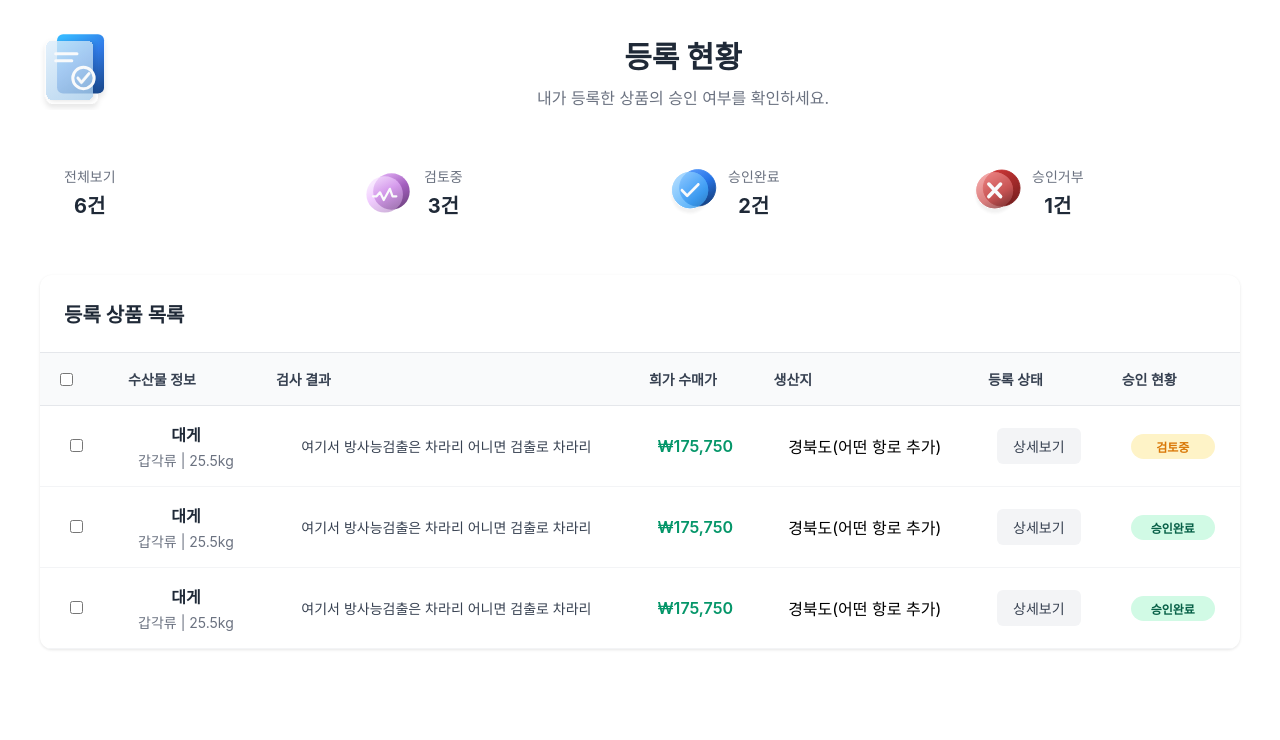
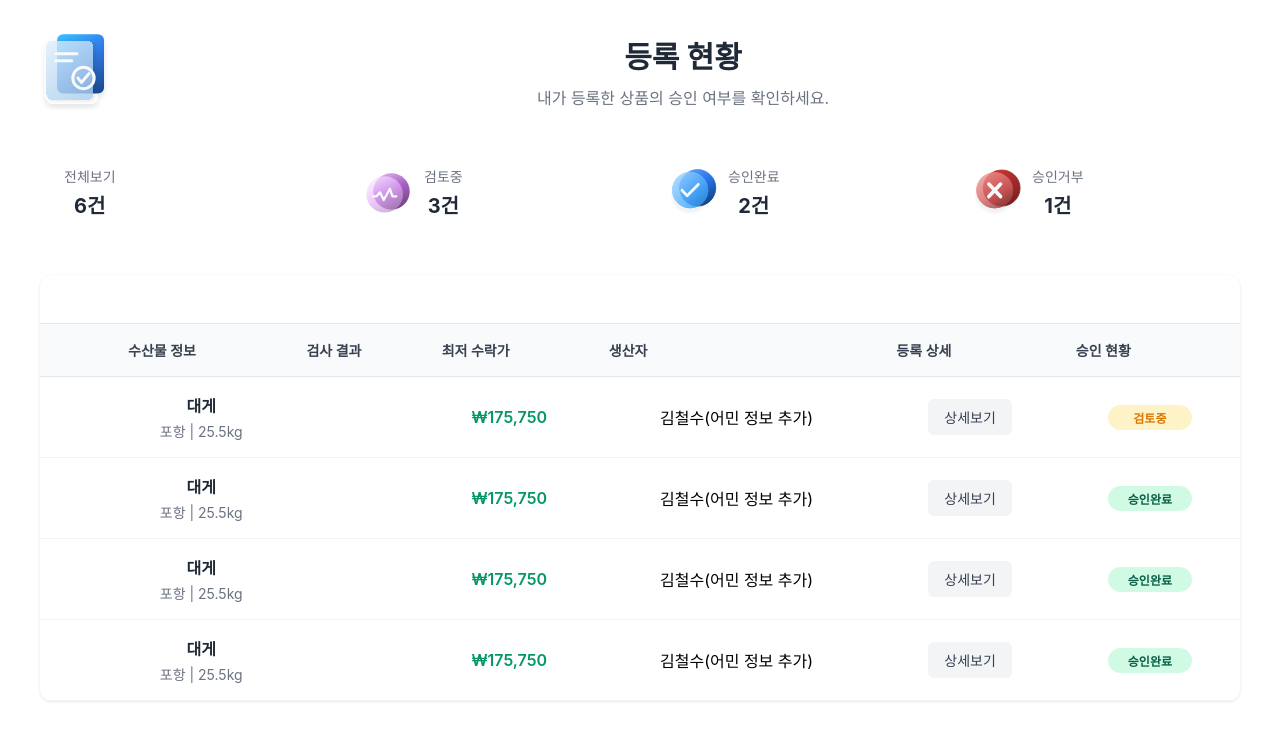
Before and after one commit to LikeLionHGU/TaxiDriver_Front, a React (Create React App) app: page /producermain in a window 1280 px wide. Shown: the top 740 px of the page. Built offline with nearby package versions, Linux system fonts and the light colour scheme; no server answers.

Commit message:
style: 어민 메인페이지 테이블 내용 수정

```diff
--- a/src/components/product-table.js
+++ b/src/components/product-table.js
@@ -25,11 +25,11 @@ export default function ProductTable({ products, onStatusChange }) {
     return <span className={`${styles.statusBadge} ${config.className}`}>{config.label}</span>
   }
 
-  const handleSelectProduct = (productId) => {
-    setSelectedProducts((prev) =>
-      prev.includes(productId) ? prev.filter((id) => id !== productId) : [...prev, productId],
-    )
-  }
+  // const handleSelectProduct = (productId) => {
+  //   setSelectedProducts((prev) =>
+  //     prev.includes(productId) ? prev.filter((id) => id !== productId) : [...prev, productId],
+  //   )
+  // }
 
   const handleBulkApprove = async () => {
     for (const productId of selectedProducts) {
@@ -41,7 +41,7 @@ export default function ProductTable({ products, onStatusChange }) {
   return (
     <div className={styles.container}>
       <div className={styles.tableHeader}>
-        <h2 className={styles.tableTitle}>등록 상품 목록</h2>
+
         {selectedProducts.length > 0 && (
           <button className={styles.bulkActionBtn} onClick={handleBulkApprove}>
             선택한 {selectedProducts.length}개 승인
@@ -54,22 +54,12 @@ export default function ProductTable({ products, onStatusChange }) {
           <thead>
             <tr>
               <th>
-                <input
-                  type="checkbox"
-                  onChange={(e) => {
-                    if (e.target.checked) {
-                      setSelectedProducts(products.map((p) => p.id))
-                    } else {
-                      setSelectedProducts([])
-                    }
-                  }}
-                />
               </th>
               <th>수산물 정보</th>
               <th>검사 결과</th>
-              <th>희가 수매가</th>
-              <th>생산지</th>
-              <th>등록 상태</th>
+              <th>최저 수락가</th>
+              <th>생산자</th>
+              <th>등록 상세</th>
               <th>승인 현황</th>
             </tr>
           </thead>
@@ -77,11 +67,6 @@ export default function ProductTable({ products, onStatusChange }) {
             {products.map((product) => (
               <tr key={product.id} className={styles.tableRow}>
                 <td>
-                  <input
-                    type="checkbox"
-                    checked={selectedProducts.includes(product.id)}
-                    onChange={() => handleSelectProduct(product.id)}
-                  />
                 </td>
                 <td>
                   <div className={styles.productInfo}>
--- a/src/components/registration-status.js
+++ b/src/components/registration-status.js
@@ -15,31 +15,41 @@ const MOCK = {
     {
       id: 1,
       name: "대게",
-      category: "갑각류",
+      category: "포항",
       weight: "25.5kg",
-      testResult: "여기서 방사능검출은 차라리 어니면 검출로 차라리",
+      testResult: "",
       price: 175750,
-      origin: "경북도(어떤 항로 추가)",
+      origin: "김철수(어민 정보 추가)",
       status: "pending",
     },
     {
       id: 2,
       name: "대게",
-      category: "갑각류",
+      category: "포항",
       weight: "25.5kg",
-      testResult: "여기서 방사능검출은 차라리 어니면 검출로 차라리",
+      testResult: "",
       price: 175750,
-      origin: "경북도(어떤 항로 추가)",
+      origin: "김철수(어민 정보 추가)",
       status: "approved",
     },
     {
       id: 3,
       name: "대게",
-      category: "갑각류",
+      category: "포항",
       weight: "25.5kg",
-      testResult: "여기서 방사능검출은 차라리 어니면 검출로 차라리",
+      testResult: "",
       price: 175750,
-      origin: "경북도(어떤 항로 추가)",
+      origin: "김철수(어민 정보 추가)",
+      status: "approved",
+    },
+     {
+      id: 4,
+      name: "대게",
+      category: "포항",
+      weight: "25.5kg",
+      testResult: "",
+      price: 175750,
+      origin: "김철수(어민 정보 추가)",
       status: "approved",
     },
   ],
```
